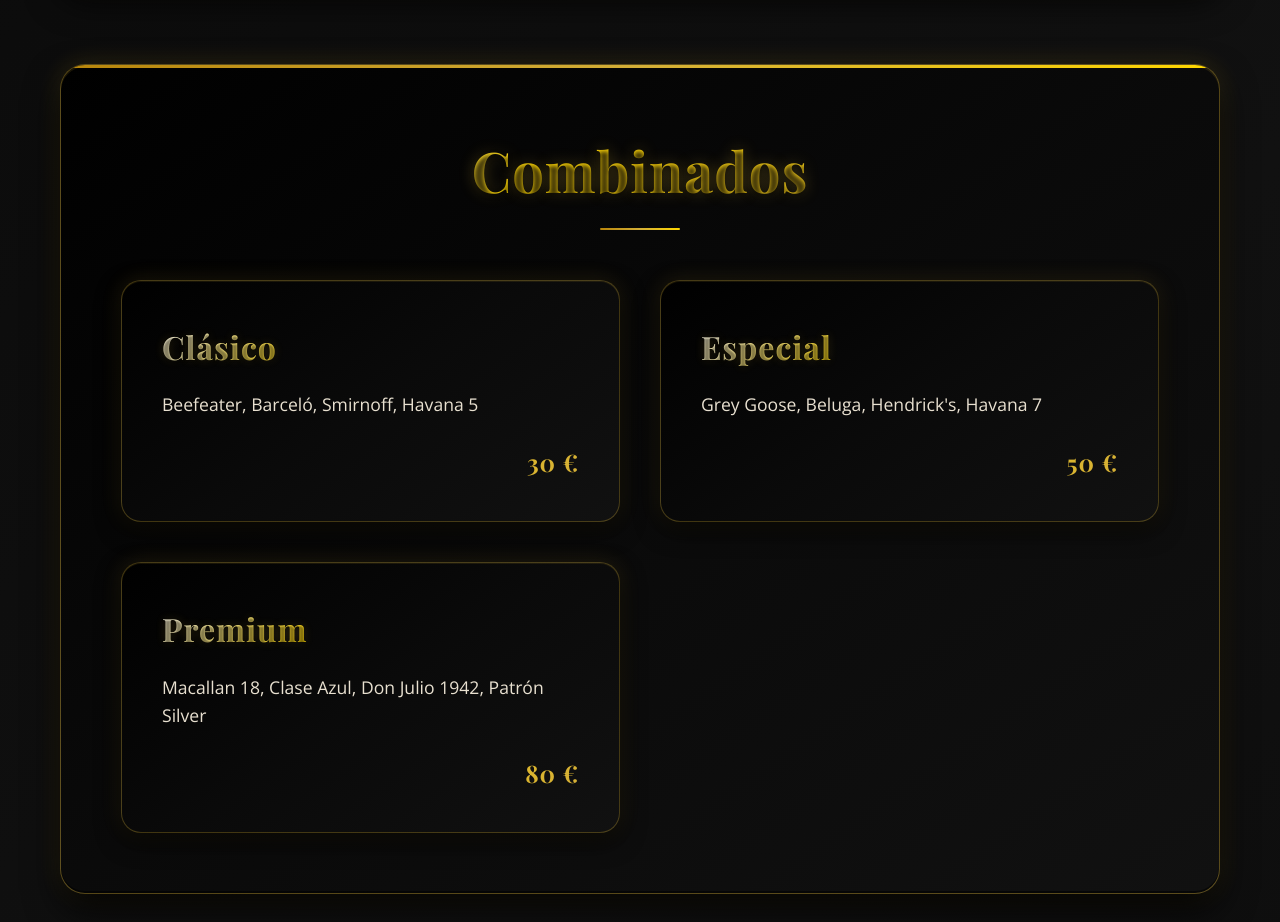
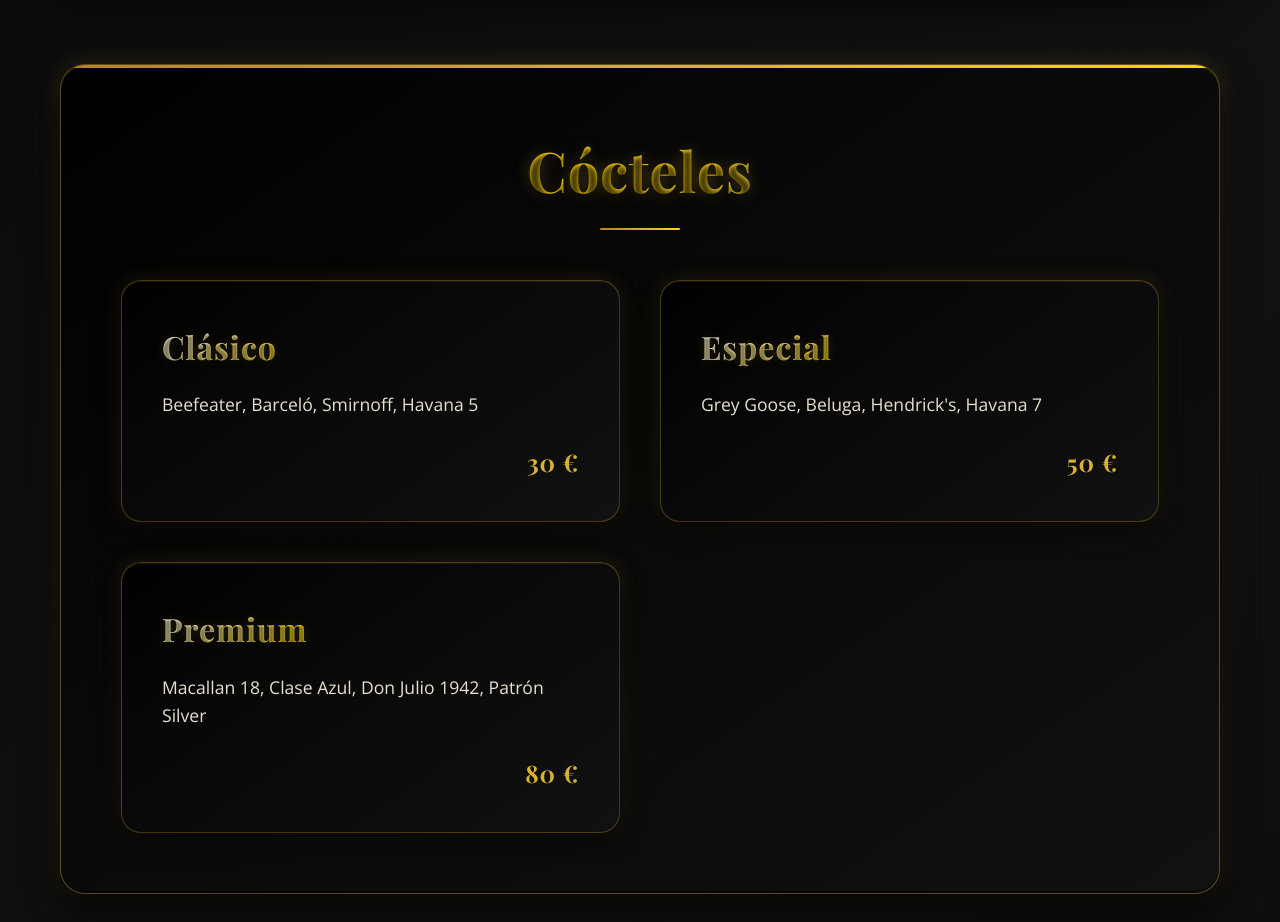
Before and after one commit to juanteam11/club-pandora-menu, a plain HTML site: page index.html in a window 1280 px wide. Shown: the part 2440-3362 px from the top of the page. Drawn offline with nearby package versions, Linux system fonts and the light colour scheme.

Commit message:
Cambiar título de sección de 'Combinados' a 'Cócteles'
🍸 ACTUALIZACIÓN DE NOMENCLATURA:
- Cambio de 'Combinados' a 'Cócteles' para mayor elegancia
- Terminología más sofisticada y acorde con club premium
- Mantiene todo el contenido y estructura existente
- Mejora la presentación profesional del menú

El término 'Cócteles' es más refinado y apropiado para la imagen premium del Club Pandora.

```diff
--- a/index.html
+++ b/index.html
@@ -63,9 +63,9 @@
                 </div>
             </section>
 
-            <!-- Combinados -->
+            <!-- Cócteles -->
             <section class="menu-section">
-                <h2 class="section-title">Combinados</h2>
+                <h2 class="section-title">Cócteles</h2>
                 <div class="drinks-grid">
                     <div class="drink-item">
                         <h3>Clásico</h3>
```
